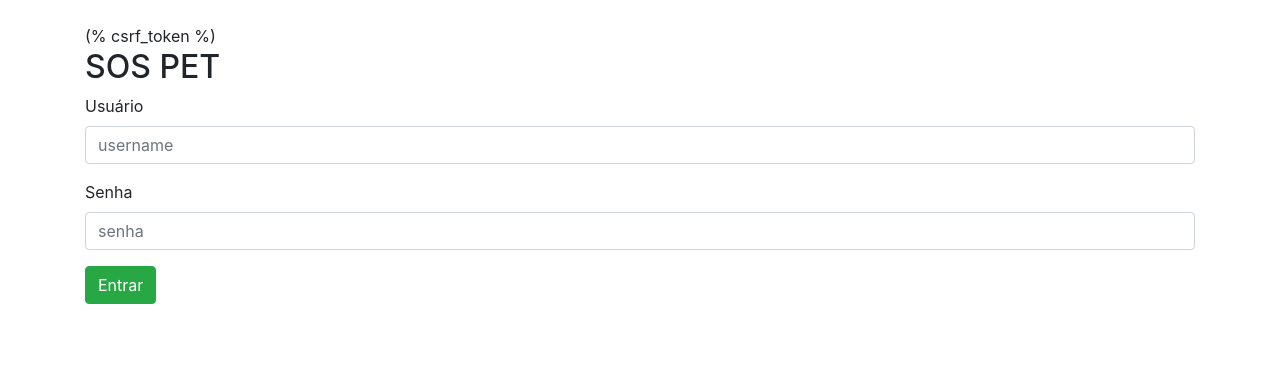
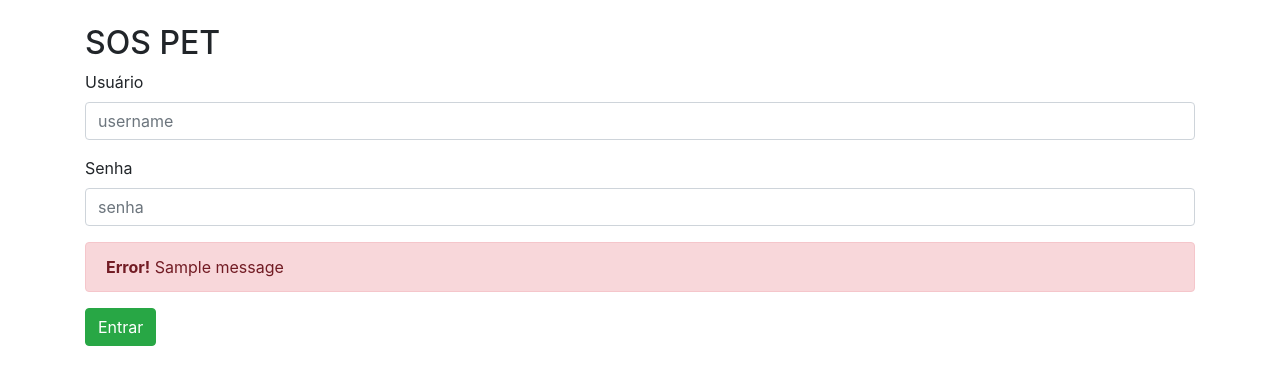
Before and after one commit to duarte5555/spw, a Django app: page /login/ in a window 1280 px wide. Shown: the top 385 px of the page. Run offline with Django 3.2, Linux system fonts and the light colour scheme; one stand-in notice (Sample message) is shown; some libraries are stand-ins or nearby versions.

Commit message:
aula 19/10/2020

```diff
--- a/sospet/core/views.py
+++ b/sospet/core/views.py
@@ -1,8 +1,17 @@
-from django.shortcuts import render
+from django.shortcuts import render, redirect
 from django.views.decorators.csrf import  csrf_protect
-from django.contrib.auth import authenticate, login
+from django.contrib.auth import authenticate, login, logout
+from django.contrib import messages
+from django.contrib.auth.decorators import login_required
 
 # Create your views here.
+@login_required(login_url="/login")
+def index(request):
+    return render(request, "index.html")
+
+def logout_user(request):
+    logout(request)
+    return redirect("/login")
 
 def login_user(request):
     return render(request, 'login.html')
@@ -14,4 +23,10 @@ def submit_login(request):
         password = request.POST.get('password')
         print(username)
         print(password)
-        user = authenticate(username=username , password=password)
+        user = authenticate(username=username, password=password)
+        if user is not None:
+            login(request,user)
+            return redirect("/")
+        else:
+            messages.error(request, "Usuário e senha inválidos. Favor tentar novamente.")
+    return redirect("/login/")
--- a/sospet/sospet/urls.py
+++ b/sospet/sospet/urls.py
@@ -20,6 +20,7 @@ from core import views
 urlpatterns = [
     path('admin/', admin.site.urls),
     path('login/', views.login_user),
-   path('login/submit', views.submit_login)
-
+    path('login/submit', views.submit_login),
+    path('logout/', views.logout_user),
+    path('', views.index)
 ]
--- /dev/null
+++ b/sospet/templates/index.html
@@ -0,0 +1,3 @@
+<h1>LOGADO</h1>
+
+<a href="/logout/">Sair</a>
--- a/sospet/templates/login.html
+++ b/sospet/templates/login.html
@@ -12,7 +12,7 @@
 </head>
 <body>
     <div class="container mt-4">
-        <form action="submit", method="POST">(% csrf_token %)
+        <form action="submit", method="POST">{% csrf_token %}
             <h2>SOS PET</h2>
             <div class="form-group">
                 <label for="username">Usuário</label>
@@ -24,13 +24,18 @@
                 <input type="password", class="form-control" id="password" name="password" placeholder="senha">
             </div>
 
+            <div>
+                {% for message in messages %}
+                <div class="alert alert-danger">
+                    <strong>Error!</strong> {{ message }}
+                  </div>
+                 {% endfor %}
+                <button type="submit" class="btn btn-success">Entrar</button>
+
+
+            </div>
         </form>
 
-        <div>
-            <button type="submit" class="btn btn-success">Entrar</button>
-
-
-        </div>
 
 
     </div>
```
Also changed, not shown: sospet/db.sqlite3.
